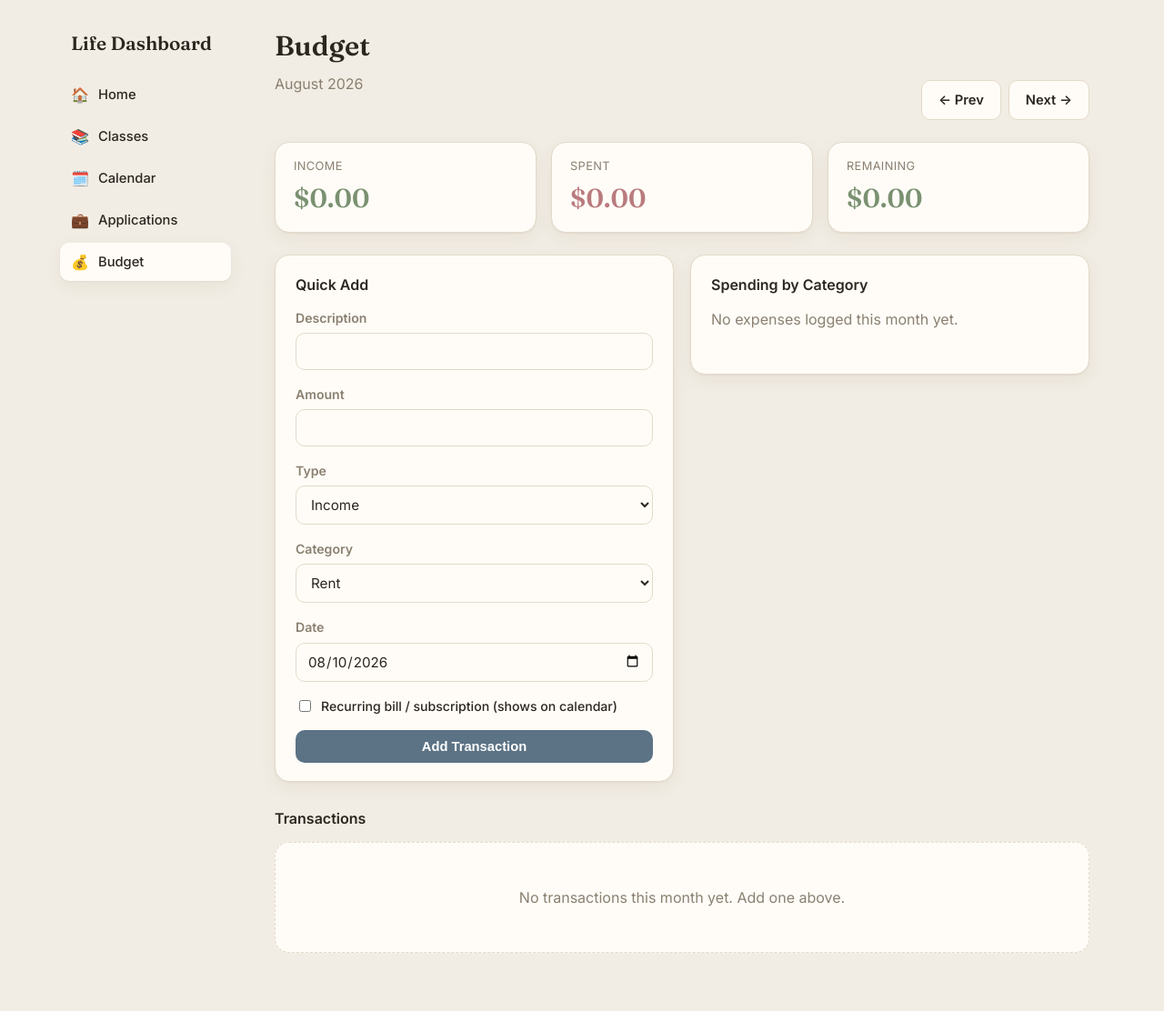
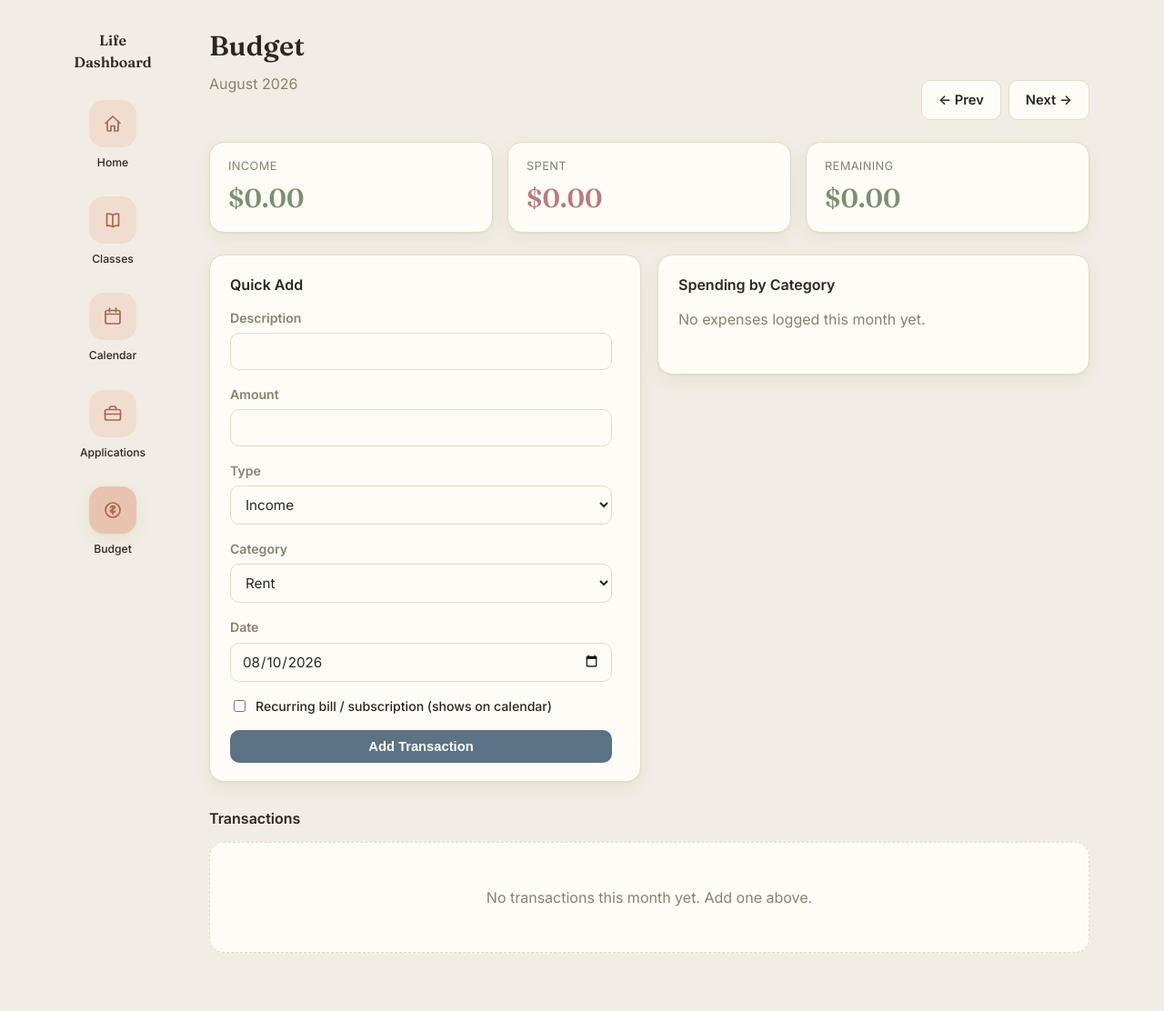
Before and after one commit to lulumatasso/life-dashboard, a Flask app: page /budget in a window 1280 px wide. Shown: the whole page at 91% size. Run offline with Flask 3, Linux system fonts and the light colour scheme; data that the repository does not hold is empty.

Commit message:
Redesign sidebar nav with custom line-art icon badges

```diff
--- a/static/style.css
+++ b/static/style.css
@@ -16,7 +16,12 @@
     --radius: 16px;
     --radius-sm: 10px;
     --shadow: 0 1px 2px rgba(60, 45, 20, 0.05), 0 6px 20px rgba(60, 45, 20, 0.06);
-    --sidebar-width: 220px;
+    --sidebar-width: 148px;
+
+    /* Sidebar icon theme — change these two to recolor every nav icon at once */
+    --icon-color: #a8674f;
+    --icon-bg: #f1ddd0;
+    --icon-bg-active: #e8c4b0;
 }
 
 * {
@@ -54,41 +59,59 @@ h1, .brand, .grade-value {
 
 .sidebar .brand {
     display: block;
-    font-size: 1.3rem;
+    font-size: 1rem;
     font-weight: 600;
     color: var(--text);
     text-decoration: none;
-    padding: 4px 12px 20px;
+    text-align: center;
+    padding: 4px 8px 26px;
 }
 
 .sidebar nav {
     display: flex;
     flex-direction: column;
-    gap: 4px;
+    align-items: center;
+    gap: 20px;
 }
 
 .sidebar a.nav-link {
     display: flex;
+    flex-direction: column;
     align-items: center;
-    gap: 10px;
+    gap: 8px;
+    width: 100%;
     color: var(--text);
     text-decoration: none;
-    padding: 9px 12px;
+    padding: 4px;
     border-radius: var(--radius-sm);
-    font-size: 0.92rem;
+    font-size: 0.76rem;
     font-weight: 500;
+    text-align: center;
 }
 
-.sidebar a.nav-link .icon {
-    font-size: 1rem;
+.nav-icon-badge {
+    display: flex;
+    align-items: center;
+    justify-content: center;
+    width: 52px;
+    height: 52px;
+    border-radius: 16px;
+    background: var(--icon-bg);
+    color: var(--icon-color);
+    transition: background 0.15s ease, transform 0.1s ease;
 }
 
-.sidebar a.nav-link:hover {
-    background: var(--surface-sunken);
+.nav-icon-badge svg {
+    width: 24px;
+    height: 24px;
 }
 
-.sidebar a.nav-link.active {
-    background: var(--surface);
+.sidebar a.nav-link:hover .nav-icon-badge {
+    transform: translateY(-2px);
+}
+
+.sidebar a.nav-link.active .nav-icon-badge {
+    background: var(--icon-bg-active);
     box-shadow: var(--shadow);
 }
 
--- a/templates/base.html
+++ b/templates/base.html
@@ -12,19 +12,51 @@
             <a class="brand" href="{{ url_for('home') }}">Life Dashboard</a>
             <nav>
                 <a class="nav-link {% if request.path == url_for('home') %}active{% endif %}" href="{{ url_for('home') }}">
-                    <span class="icon">🏠</span> Home
+                    <span class="nav-icon-badge">
+                        <svg viewBox="0 0 24 24" fill="none" stroke="currentColor" stroke-width="1.7" stroke-linecap="round" stroke-linejoin="round">
+                            <path d="M4 11.5 12 4l8 7.5"/>
+                            <path d="M6 10v9a1 1 0 0 0 1 1h3v-5.5h4V20h3a1 1 0 0 0 1-1v-9"/>
+                        </svg>
+                    </span>
+                    <span class="nav-label">Home</span>
                 </a>
                 <a class="nav-link {% if request.path.startswith('/classes') %}active{% endif %}" href="{{ url_for('classes') }}">
-                    <span class="icon">📚</span> Classes
+                    <span class="nav-icon-badge">
+                        <svg viewBox="0 0 24 24" fill="none" stroke="currentColor" stroke-width="1.7" stroke-linecap="round" stroke-linejoin="round">
+                            <path d="M12 6.5c-1.6-1.1-4-1.6-6.5-1.2v13c2.5-.4 4.9.1 6.5 1.2 1.6-1.1 4-1.6 6.5-1.2v-13c-2.5-.4-4.9.1-6.5 1.2Z"/>
+                            <path d="M12 6.5v13"/>
+                        </svg>
+                    </span>
+                    <span class="nav-label">Classes</span>
                 </a>
                 <a class="nav-link {% if request.path == url_for('calendar_view') %}active{% endif %}" href="{{ url_for('calendar_view') }}">
-                    <span class="icon">🗓️</span> Calendar
+                    <span class="nav-icon-badge">
+                        <svg viewBox="0 0 24 24" fill="none" stroke="currentColor" stroke-width="1.7" stroke-linecap="round" stroke-linejoin="round">
+                            <rect x="4" y="5.5" width="16" height="14.5" rx="2"/>
+                            <path d="M4 9.5h16"/>
+                            <path d="M8.5 3v4M15.5 3v4"/>
+                        </svg>
+                    </span>
+                    <span class="nav-label">Calendar</span>
                 </a>
                 <a class="nav-link {% if request.path.startswith('/applications') %}active{% endif %}" href="{{ url_for('applications') }}">
-                    <span class="icon">💼</span> Applications
+                    <span class="nav-icon-badge">
+                        <svg viewBox="0 0 24 24" fill="none" stroke="currentColor" stroke-width="1.7" stroke-linecap="round" stroke-linejoin="round">
+                            <rect x="3.5" y="7.5" width="17" height="11.5" rx="2"/>
+                            <path d="M8.5 7.5V6a2 2 0 0 1 2-2h3a2 2 0 0 1 2 2v1.5"/>
+                            <path d="M3.5 12.5h17"/>
+                        </svg>
+                    </span>
+                    <span class="nav-label">Applications</span>
                 </a>
                 <a class="nav-link {% if request.path.startswith('/budget') %}active{% endif %}" href="{{ url_for('budget') }}">
-                    <span class="icon">💰</span> Budget
+                    <span class="nav-icon-badge">
+                        <svg viewBox="0 0 24 24" fill="none" stroke="currentColor" stroke-width="1.7" stroke-linecap="round" stroke-linejoin="round">
+                            <circle cx="12" cy="12" r="8"/>
+                            <path d="M12 7.5v9M9.5 9.3c0-1 1-1.6 2.5-1.6s2.5.6 2.5 1.6c0 2.2-5 1.5-5 3.7 0 1 1 1.6 2.5 1.6s2.5-.6 2.5-1.6"/>
+                        </svg>
+                    </span>
+                    <span class="nav-label">Budget</span>
                 </a>
             </nav>
         </aside>
```
